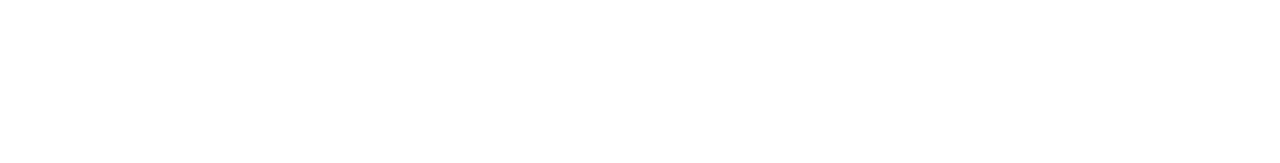
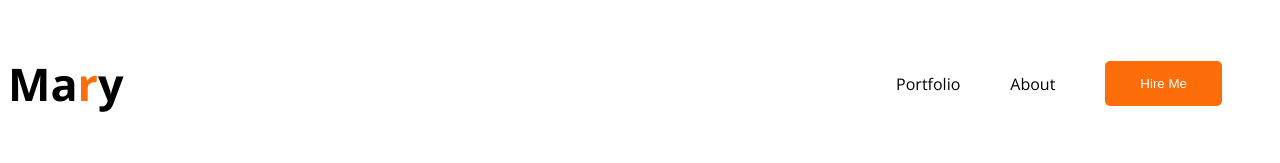
Before and after one commit to write2rimon/webdeveloper-portfolio-2, a plain HTML site: page index.html in a window 1280 px wide. Drawn offline with nearby package versions, Linux system fonts and the light colour scheme.

Commit message:
nav bar compelte

```diff
--- a/index.html
+++ b/index.html
@@ -4,8 +4,19 @@
     <meta charset="UTF-8">
     <meta name="viewport" content="width=device-width, initial-scale=1.0">
     <title>Web Developer Portfolio 2</title>
+    <link rel="stylesheet" href="styles/styles.css">
 </head>
 <body>
+    <header>
+        <nav>
+            <h3 class="nav-title">Ma<span class="text-primary">r</span>y</h3>
+            <ul>
+                <li><a href="">Portfolio</a></li>
+                <li><a href="">About</a></li>
+                <li><button class="btn-primary">Hire Me</button></li>
+            </ul>
+        </nav>
+    </header>
 
 </body>
 </html>
--- /dev/null
+++ b/styles/styles.css
@@ -0,0 +1,37 @@
+/* common shared styles */
+@import url('https://fonts.googleapis.com/css2?family=Lato:ital,wght@0,100;0,300;0,400;0,700;0,900;1,100;1,300;1,400;1,700;1,900&family=Open+Sans:ital,wght@0,300..800;1,300..800&display=swap');
+body{
+    font-family: "Open Sans", sans-serif;
+}
+.text-primary{
+    color: #FD6E0A;
+}
+
+.btn-primary {
+    background-color: #FD6E0A;
+    border-radius: 5px;
+    border: none;
+    padding: 15px 35px;
+    color: white;
+}
+/* nav related styles */
+nav{
+    display: flex;
+    justify-content: space-between;
+    align-items: center;
+}
+nav > ul{
+    display: flex;
+    align-items: center;
+}
+nav li {
+    list-style: none;
+    margin-right: 50px;
+}
+nav a {
+    text-decoration: none;
+    color: black;
+}
+.nav-title{
+    font-size: 45px;
+}
```
